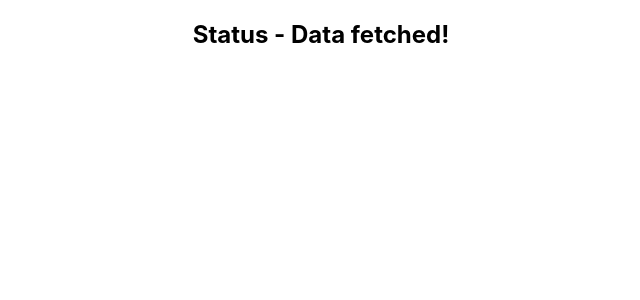
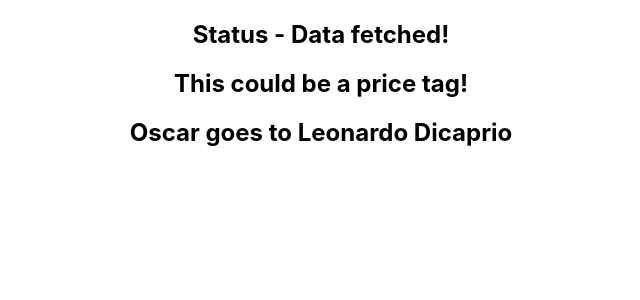
Before and after one commit to ecpl123/ecommerce-website-project, a React (Create React App) app: page / in a window 1280 px wide. Shown: the top 300 px of the page, without its empty margins (319-959 px from the left). Built offline with nearby package versions, Linux system fonts and the light colour scheme.

Commit message:
added Oscar and Heading, to demonstrate using type React.ReactNode.

```diff
--- a/src/App.tsx
+++ b/src/App.tsx
@@ -1,8 +1,10 @@
 import './App.css';
-// import { Person } from './components/Person';
-// import { Greet } from './components/Greet';
-// import { PersonList } from './components/PersonList';
+import { Person } from './components/Person';
+import { Greet } from './components/Greet';
+import { PersonList } from './components/PersonList';
 import { Status } from './components/Status';
+import { Heading } from './components/Heading';
+import { Oscar } from './components/Oscar';
 
 
 function App() {
@@ -35,6 +37,10 @@
   return (
     <div className="App">
       <Status status = 'success' />
+      <Heading>This could be a price tag!</Heading>
+      <Oscar>
+        <Heading>Oscar goes to Leonardo Dicaprio</Heading>
+      </Oscar>
       {/* <Greet name='Timmy' messageCount={20} isLoggedIn={false}/>
       <Person name={personName}/>
       <PersonList names={nameList}/> */}
--- a/src/components/Heading.tsx
+++ b/src/components/Heading.tsx
@@ -0,0 +1,10 @@
+type HeadingProps = {
+    children: string
+}
+
+
+export const Heading = (props: HeadingProps) => {
+    return(
+        <h2>{props.children}</h2>
+    )
+}
--- /dev/null
+++ b/src/components/Oscar.tsx
@@ -0,0 +1,10 @@
+//this is common so remember React.ReactNode type!!!
+
+
+type OscarProps = {
+    children: React.ReactNode
+}
+
+export const Oscar = (props: OscarProps) => {
+    return <div>{props.children}</div>
+}
```
